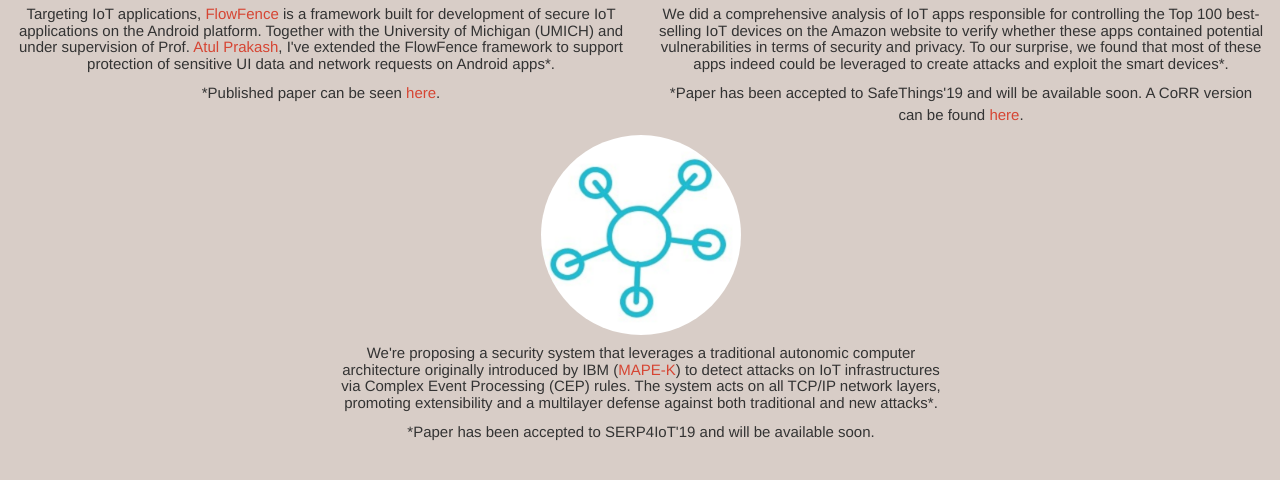
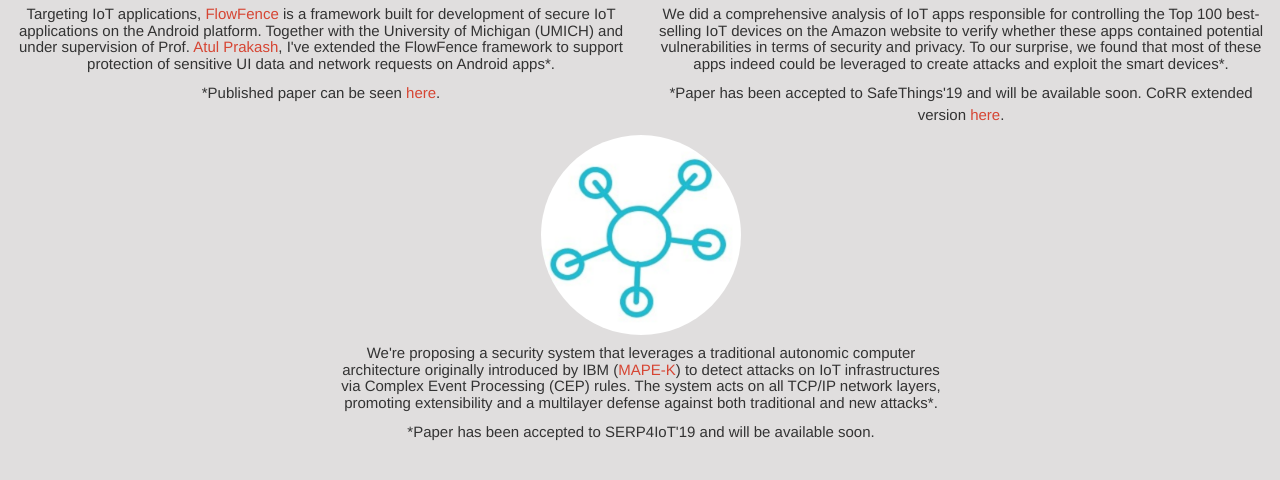
Before and after one commit to davinomjr/davinomjr.github.io, a Jekyll site: the page built from index.md, in a window 1280 px wide and 1400 px high, scrolled down 1691 px, cut to the strip 879-1359 px from the top of the window. Built offline with Jekyll 4.4.1, drawn with Linux system fonts in a browser that asks for light colours.

Commit message:
minor changes

```diff
--- a/assets/css/site.css
+++ b/assets/css/site.css
@@ -204,7 +204,7 @@
 
 
 #researcher {
-    background-color: #d8cdc7;
+    background-color: #e0dede;
 }
 
 /* BIG BUTTONS */
--- a/index.md
+++ b/index.md
@@ -192,7 +192,7 @@
                                 could be leveraged to create attacks and exploit the smart devices*.
                             </h4>
                             <p class="footnote">
-                                *Paper has been accepted to SafeThings'19 and will be available soon. A CoRR version can be found <a href="https://arxiv.org/abs/1901.10062">here</a>.
+                                *Paper has been accepted to SafeThings'19 and will be available soon. CoRR extended version <a href="https://arxiv.org/abs/1901.10062">here</a>.
                             </p>
                         </div>
                     </div>
```
